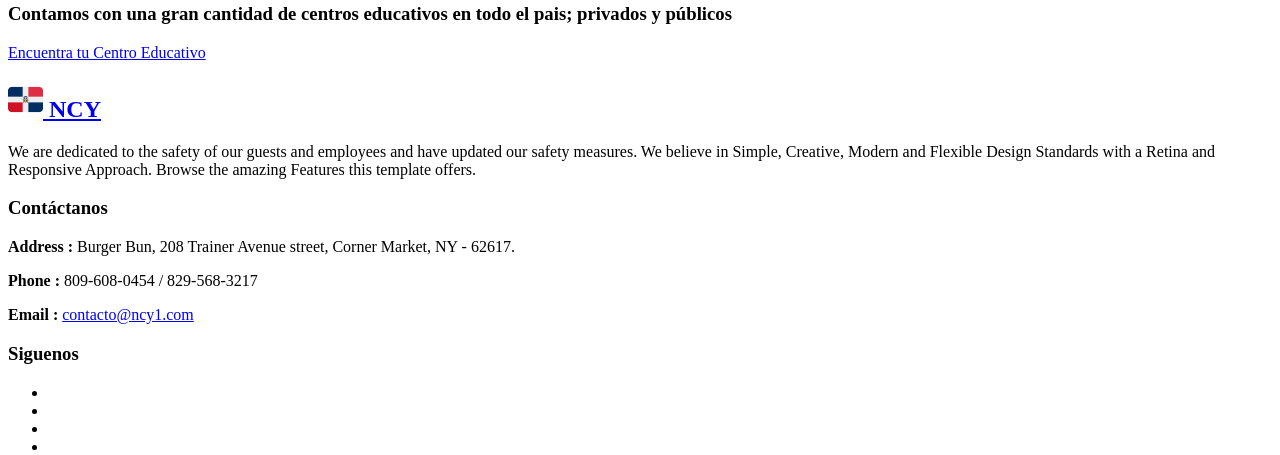
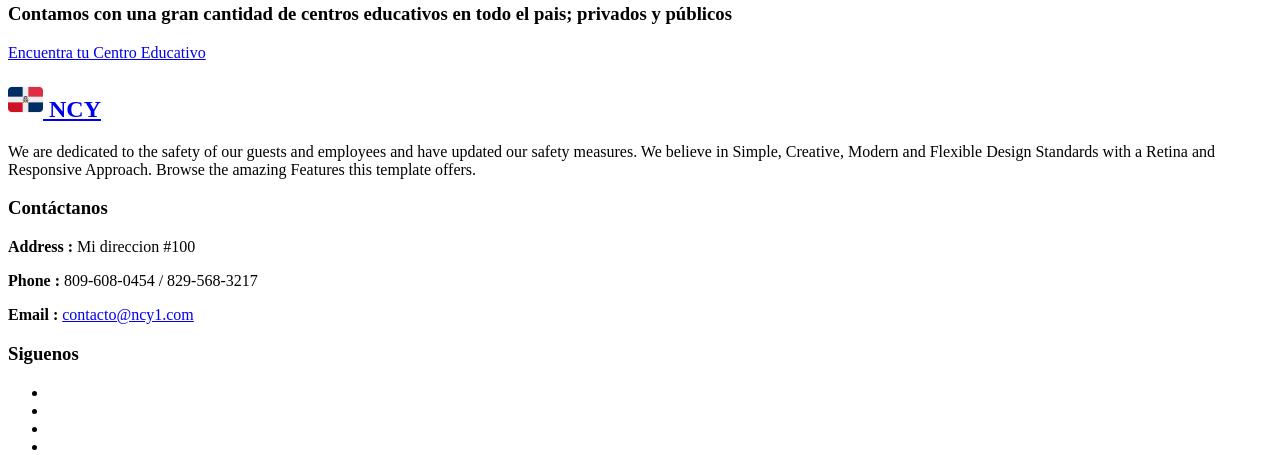
Before and after one commit to MicolPA/ncy-front, a Yii app: template frontend/views/site/index.php in a window 1280 px wide. Shown: the part 1391-1846 px from the top of the page. Run offline with PHP 8.4 and a stand-in for Yii, Linux system fonts and the light colour scheme; the template is opened without the code that fills it, so the values that code supplies are empty; some libraries are stand-ins or nearby versions.

Commit message:
some fix

```diff
--- a/frontend/views/layouts/main.php
+++ b/frontend/views/layouts/main.php
@@ -30,7 +30,7 @@ AppAsset::register($this);
         <div class="container">
           <nav class="navbar navbar-expand-lg stroke px-0 pt-2">
               <h1> <a class="navbar-brand" href="/">
-                  <img src="/frontend/web/images/burger.png" alt="burger logo"width="35px" /> NCY
+                  <img src="/frontend/web/images/burger.png" alt="NCY"width="35px" /> NCY
                   </a></h1>
               <button class="navbar-toggler collapsed text-white p-1" type="button" data-toggle="collapse"
                   data-target="#navbarTogglerDemo02" aria-controls="navbarTogglerDemo02" aria-expanded="false"
@@ -106,7 +106,7 @@ AppAsset::register($this);
         <!-- logo -->
         <h2>
           <a class="logo text-wh" href="-">
-            <img src="/frontend/web/images/burger.png" alt="burger logo" width="35px" /> NCY
+            <img src="/frontend/web/images/burger.png" alt="NCY" width="35px" /> NCY
           </a>
         </h2>
         <!-- //logo -->
@@ -119,8 +119,7 @@ AppAsset::register($this);
           <h3>Contáctanos</h3>
         </div>
         <div class="footer-text mt-4">
-          <p><strong>Address :</strong> Burger Bun, 208 Trainer Avenue street, Corner
-            Market, NY - 62617.</p>
+          <p><strong>Address :</strong> Mi direccion #100</p>
           <p class="my-2"><strong>Phone :</strong> 809-608-0454 / 829-568-3217</p>
           <p><strong>Email :</strong> <a href="mailto:contacto@ncy1.com">contacto@ncy1.com</a></p>
         </div>
```
